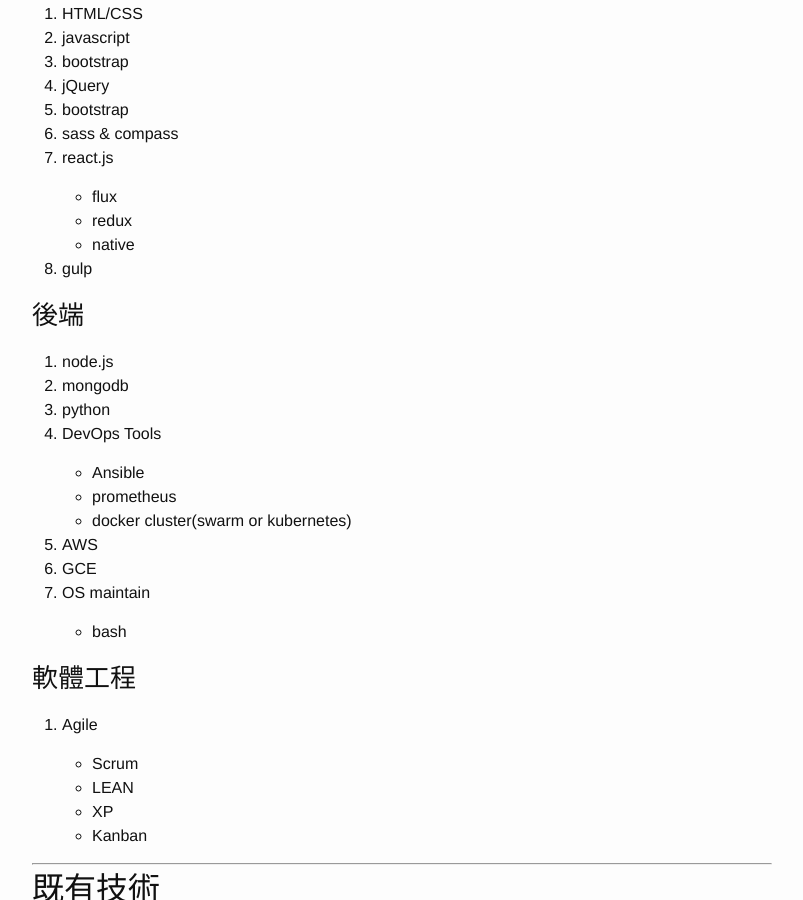
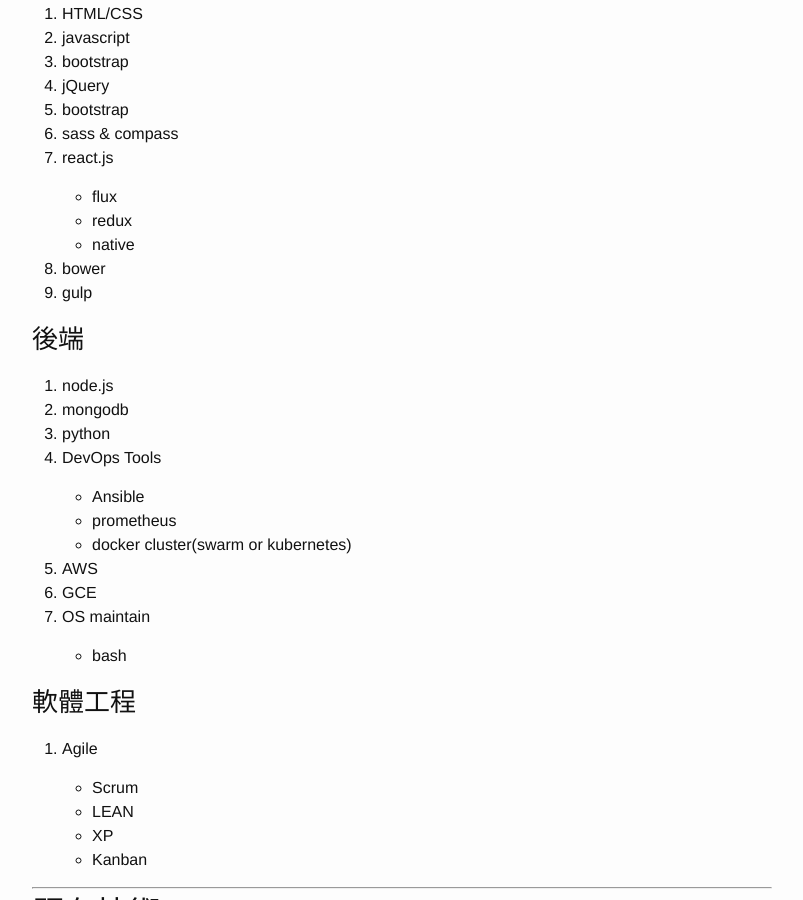
Before and after one commit to eden90267/eden90267.github.io, a Jekyll site: the page built from _posts/2017-01-19-2017-todo-list.markdown, in a window 1280 px wide and 900 px high, scrolled down 315 px. Shown: the whole window, without its empty margins (238-1041 px from the left). Built offline with Jekyll 4.4.1, drawn with Linux system fonts in a browser that asks for light colours.

Commit message:
Update 2017-01-19-2017-todo-list.markdown
add item with 2017 todo list post

```diff
--- a/_posts/2017-01-19-2017-todo-list.markdown
+++ b/_posts/2017-01-19-2017-todo-list.markdown
@@ -21,7 +21,8 @@ categories: [todoList]
     - redux
     - native
 
-8. gulp
+8. bower
+9. gulp
 
 
 ### 後端 ###
```
